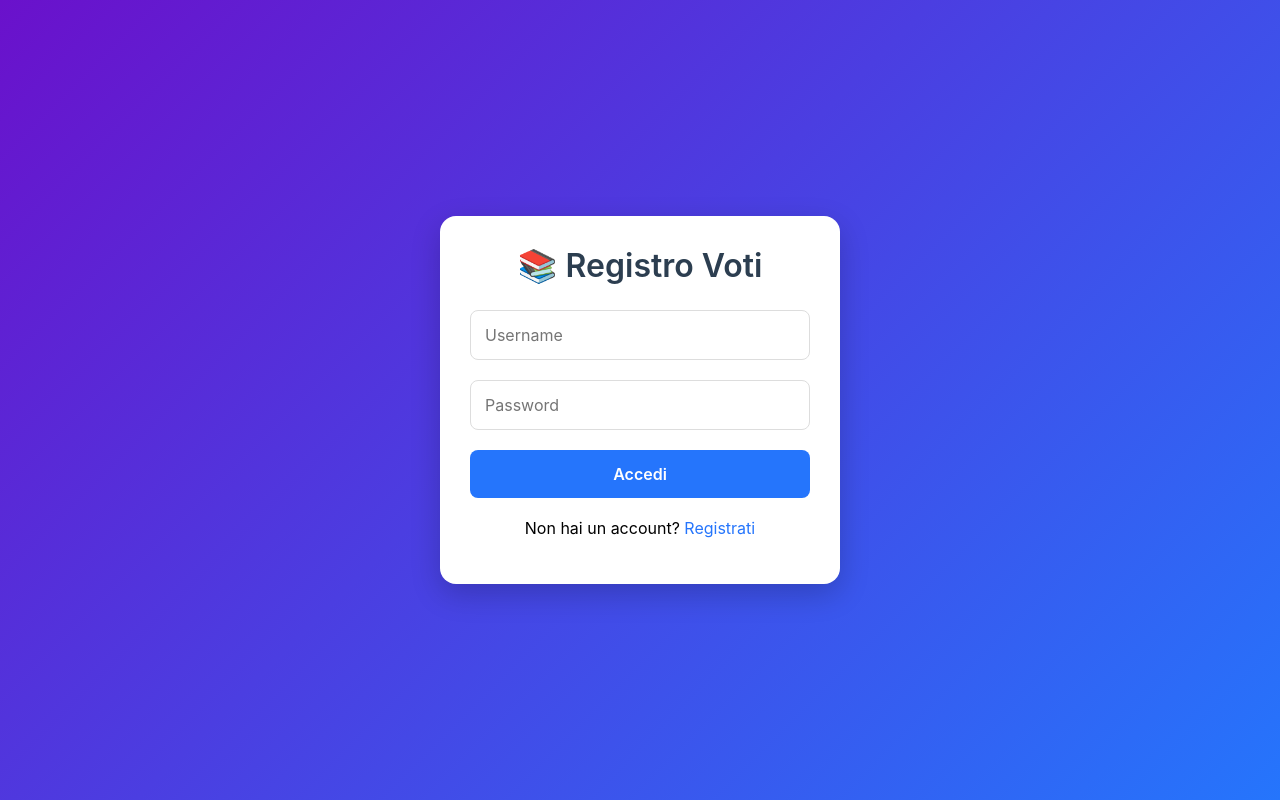
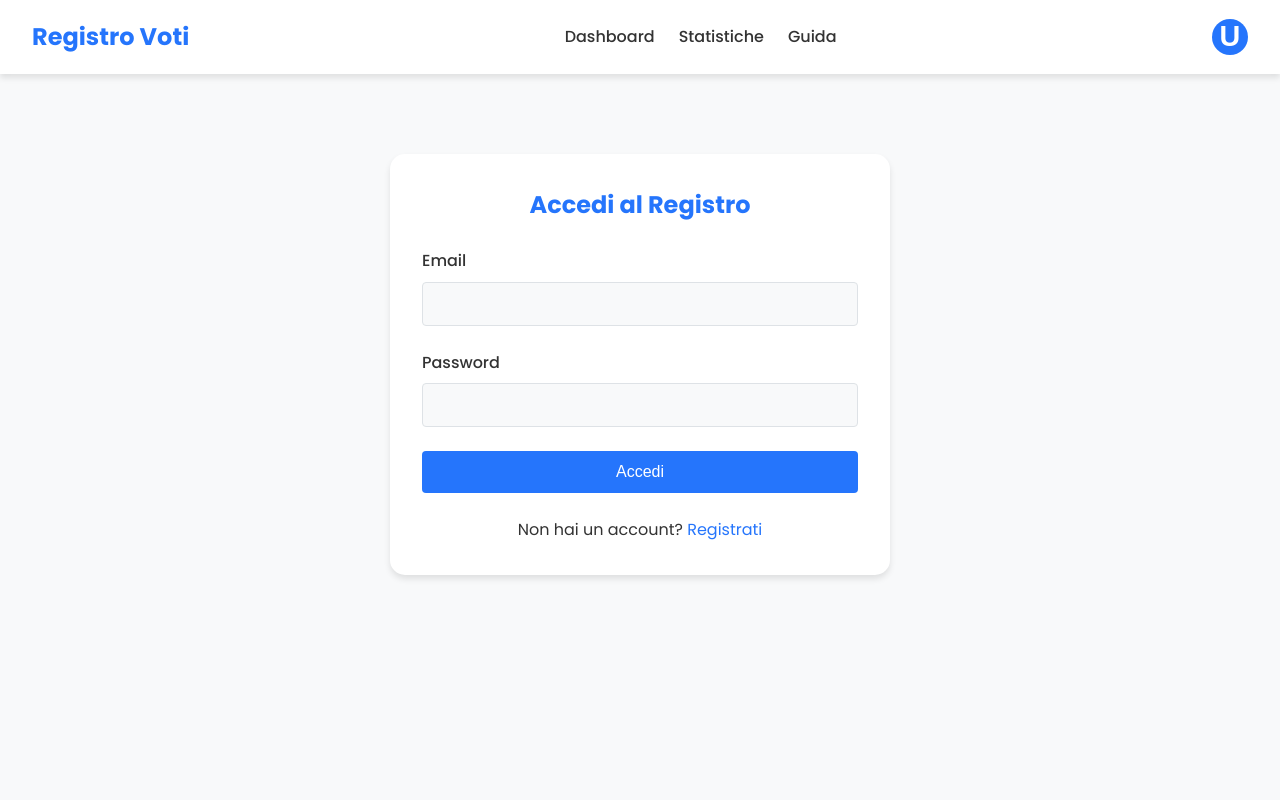
Before and after one commit to chricracra/RegistroVoti, a Python web app: template templates/login.html in a window 1280 px wide. Run offline with Jinja, Linux system fonts and the light colour scheme; the template is opened without the code that fills it, so the values that code supplies are empty.

Commit message:
Update login.html

```diff
--- a/templates/login.html
+++ b/templates/login.html
@@ -1,53 +1,30 @@
-<!DOCTYPE html>
-<html lang="it">
-<head>
-    <meta charset="UTF-8">
-    <meta name="viewport" content="width=device-width, initial-scale=1.0">
-    <title>Login - Registro Voti</title>
-    <style>
-        * { box-sizing: border-box; font-family: -apple-system, BlinkMacSystemFont, 'Segoe UI', Roboto, sans-serif; }
-        body { background: linear-gradient(135deg, #6a11cb 0%, #2575fc 100%); height: 100vh; display: flex; justify-content: center; align-items: center; margin: 0; }
-        .login-container { background: white; border-radius: 16px; box-shadow: 0 10px 30px rgba(0,0,0,0.2); width: 90%; max-width: 400px; padding: 30px; }
-        .logo { text-align: center; margin-bottom: 25px; }
-        h1 { color: #2c3e50; font-weight: 600; text-align: center; margin-top: 0; }
-        .form-group { margin-bottom: 20px; }
-        input { width: 100%; padding: 14px; border: 1px solid #ddd; border-radius: 8px; font-size: 16px; }
-        button { width: 100%; padding: 14px; background: #2575fc; color: white; border: none; border-radius: 8px; font-size: 16px; font-weight: 600; cursor: pointer; transition: background 0.3s; }
-        button:hover { background: #1a68e8; }
-        .links { text-align: center; margin-top: 20px; }
-        .links a { color: #2575fc; text-decoration: none; }
-        .alert { padding: 10px; border-radius: 8px; margin-bottom: 20px; text-align: center; }
-        .error { background: #ffebee; color: #c62828; }
-        .success { background: #e8f5e9; color: #2e7d32; }
-    </style>
-</head>
-<body>
-    <div class="login-container">
-        <div class="logo">
-            <h1>📚 Registro Voti</h1>
-        </div>
-
-        {% with messages = get_flashed_messages(with_categories=true) %}
-            {% if messages %}
-                {% for category, message in messages %}
-                    <div class="alert {{ category }}">{{ message }}</div>
-                {% endfor %}
-            {% endif %}
-        {% endwith %}
-
-        <form method="POST" action="{{ url_for('login') }}">
+{% extends "base.html" %}
+{% block content %}
+<div class="form-container">
+    <h2 class="form-title">Accedi al Registro</h2>
+    <form action="{{ url_for('login') }}" method="POST">
         <div class="form-group">
-                <input type="text" name="username" placeholder="Username" required>
+            <label for="email">Email</label>
+            <input type="email" id="email" name="email" required>
         </div>
         <div class="form-group">
-                <input type="password" name="password" placeholder="Password" required>
+            <label for="password">Password</label>
+            <input type="password" id="password" name="password" required>
         </div>
-            <button type="submit">Accedi</button>
+        <button type="submit" class="btn-primary">Accedi</button>
     </form>
-
-        <div class="links">
+    <div class="form-footer">
         <p>Non hai un account? <a href="{{ url_for('register') }}">Registrati</a></p>
     </div>
 </div>
-</body>
-</html>
+
+<script>
+    // Applica tema salvato al caricamento
+    document.addEventListener('DOMContentLoaded', () => {
+        const savedTheme = localStorage.getItem('theme');
+        if (savedTheme) {
+            document.documentElement.setAttribute('data-theme', savedTheme);
+        }
+    });
+</script>
+{% endblock %}
```
Lines whose indentation alone changed are shown as unchanged.
